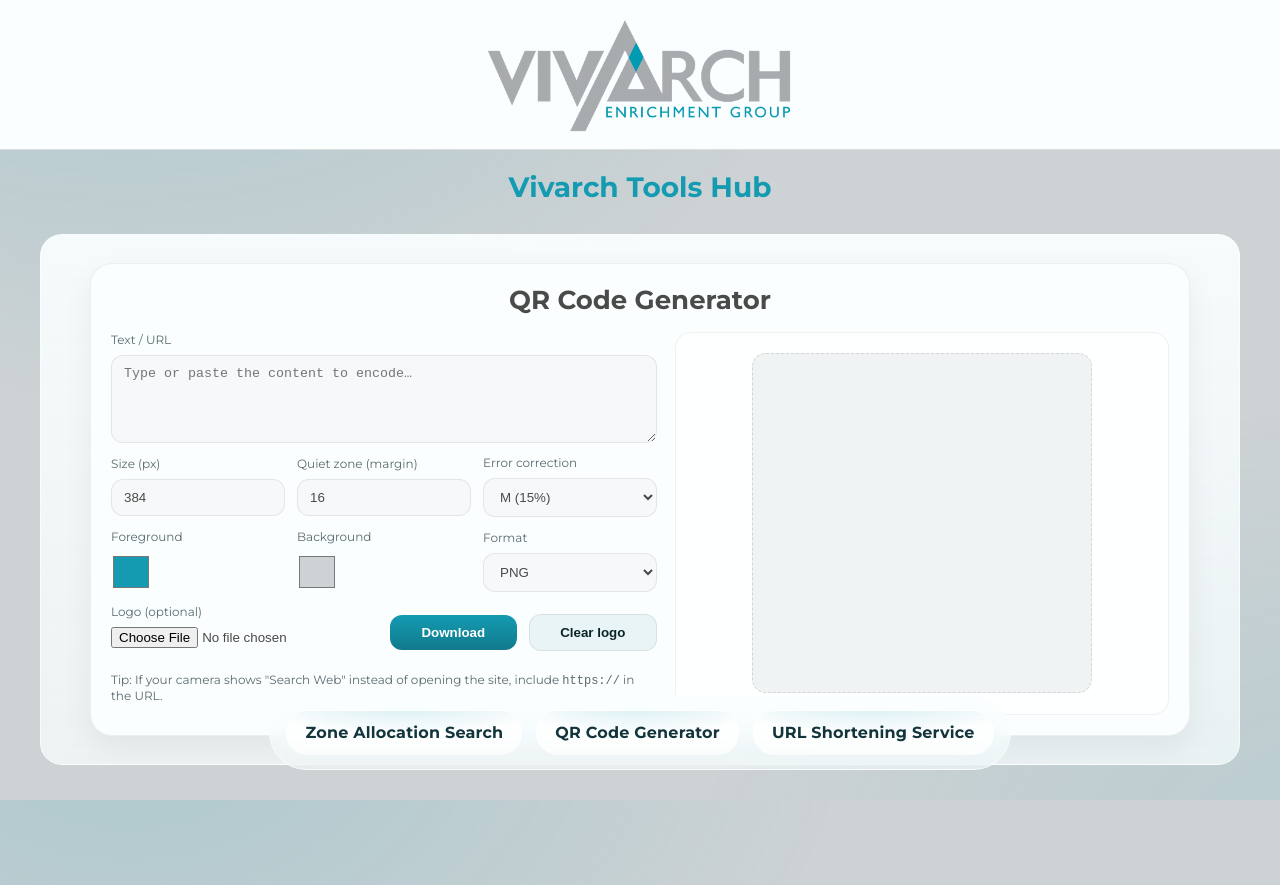
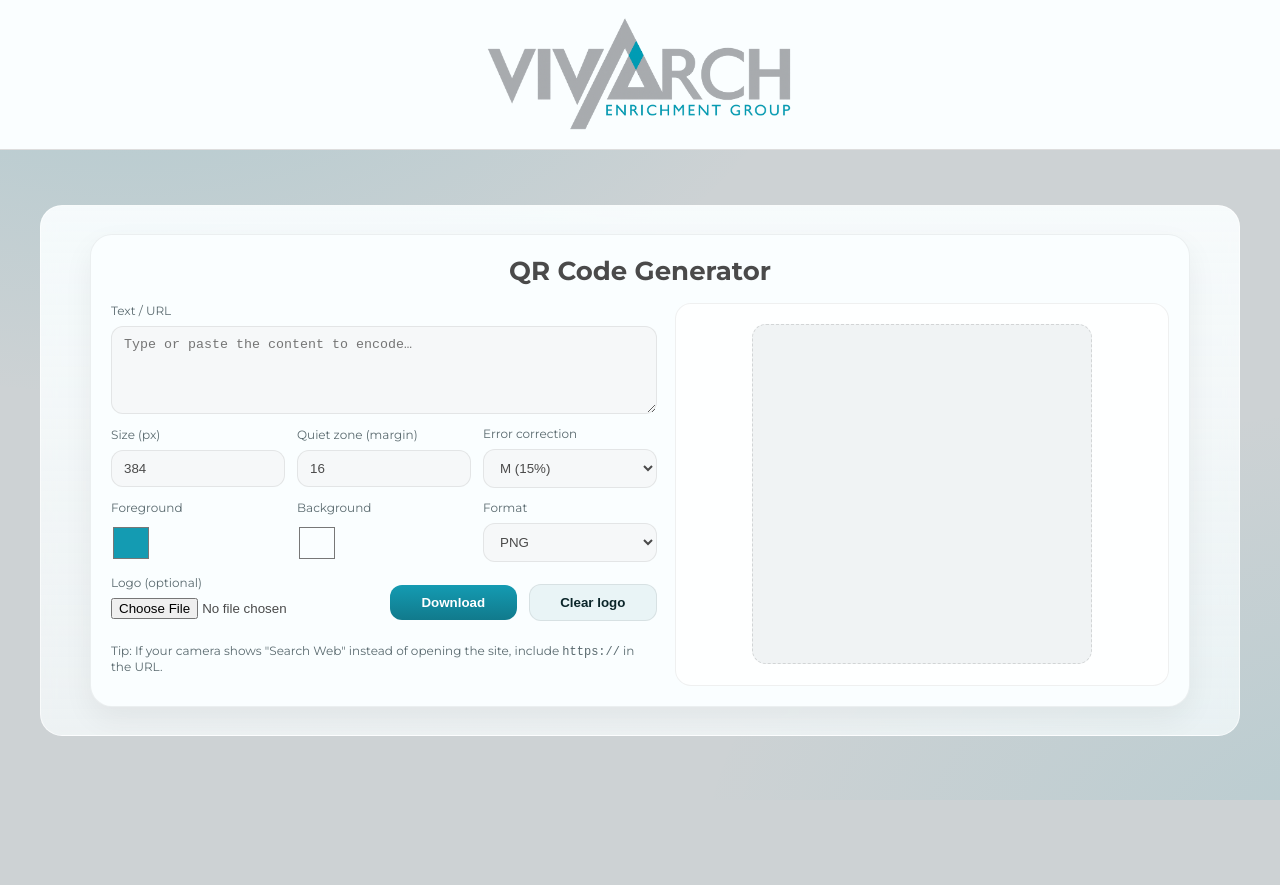
Before and after one commit to darylvivarch/vsuite, a plain HTML site: page qr-code-generator.html in a window 1280 px wide. After the commit the page ends 800 px from the top, so only its background shows below. Drawn offline with Linux system fonts and the light colour scheme; a script that the page names is missing.

Commit message:
qr-code-generator.html

```diff
--- a/qr-code-generator.html
+++ b/qr-code-generator.html
@@ -16,7 +16,7 @@
       --white:#fafeff;
       --radius:22px;
       --header-h:150px;
-      --dock-h:75px;
+      --dock-h:75px; /* kept for compatibility; no longer used */
       --ring: rgba(20,155,178,.25);
     }
     *{box-sizing:border-box}
@@ -38,16 +38,13 @@
     }
     .header img{height:100%; width:auto; max-height:120px;}
 
-    /* Title identical to index */
-    .hub-title{
-      text-align:center; margin:20px 0; font-size:28px; font-weight:700; color:var(--accent);
-    }
+    /* (hub-title removed) */
 
-    /* === Locked Stage (identical to index.html) === */
+    /* === Locked Stage (identical to index.html, adjusted spacing) === */
     .container{
-      min-height:calc(100dvh - var(--header-h) - var(--dock-h));
+      min-height:calc(100dvh - var(--header-h));  /* no dock; stage sits closer to header */
       display:grid; place-items:center;
-      padding:10px 16px 120px;
+      padding:10px 16px 20px;                     /* reduced bottom padding */
     }
     .stage{
       width:min(1200px, 94vw);
@@ -134,45 +131,19 @@
 
     .note{font-size:12px; color:#5a6a6f}
 
-    /* Dock — EXACT match to index.html */
-    .dock{
-      position:fixed; left:0; right:0; bottom:30px; height:var(--dock-h);
-      display:flex; align-items:center; justify-content:center; padding:0 16px; z-index:40;
-      pointer-events:none;
-    }
-    .dock-inner{
-      pointer-events:auto;
-      display:flex; gap:14px; padding:14px 16px;
-      border-radius: 50px;
-      background:linear-gradient(180deg, rgba(250,254,255,.70), rgba(250,254,255,.42));
-      border:1px solid rgba(255,255,255,.55);
-      backdrop-filter: blur(16px) saturate(180%);
-      -webkit-backdrop-filter: blur(16px) saturate(180%);
-    }
-    .tab{
-      appearance:none; border:none; text-decoration:none; cursor:pointer; user-select:none;
-      background:
-        radial-gradient(120% 160% at 50% -40%, rgba(20,155,178,.22), transparent 60%),
-        linear-gradient(180deg, rgba(255,255,255,.95), rgba(255,255,255,.75));
-      border:1px solid rgba(255,255,255,.7);
-      color:#12343b; font-weight:700; letter-spacing:.2px;
-      padding:12px 18px; min-width:200px; text-align:center; border-radius:var(--radius);
-      transition: transform .15s ease;
-    }
-    .tab:hover{ transform: translateY(-2px);}
-    .tab:focus-visible{ outline: none; box-shadow: 0 0 0 5px var(--ring);}
-    @media (max-width:720px){ .tab{min-width:unset; font-size:14px; padding:10px 14px} }
+    /* Dock styles removed from use; keeping none */
   </style>
 </head>
 <body>
 
-  <!-- Header -->
+  <!-- Header (logo now clickable back to home) -->
   <header class="header" role="banner">
-    <img src="logo.png" alt="Vivarch logo" />
+    <a href="index.html" aria-label="Go to Home">
+      <img src="logo.png" alt="Vivarch logo" />
+    </a>
   </header>
 
-  <!-- Title -->
-  <div class="hub-title">Vivarch Tools Hub</div>
+  <!-- (Title removed) -->
 
   <!-- Stage -->
   <main class="container" role="main">
@@ -216,7 +187,7 @@
                 </div>
                 <div class="field">
                   <label class="label">Background</label>
-                  <input id="bg" type="color" value="#cdd2d4" />
+                  <input id="bg" type="color" value="#fafeff" />
                 </div>
                 <div class="field">
                   <label class="label" for="format">Format</label>
@@ -256,14 +227,7 @@
     </section>
   </main>
 
-  <!-- Dock -->
-  <nav class="dock" role="navigation" aria-label="Primary">
-    <div class="dock-inner">
-      <a class="tab" href="zone-allocation.html">Zone Allocation Search</a>
-      <a class="tab" href="qr-code-generator.html">QR Code Generator</a>
-      <a class="tab" href="url-shortening-service.html">URL Shortening Service</a>
-    </div>
-  </nav>
+  <!-- Dock removed -->
 
   <!-- QR library -->
   <script src="https://cdn.jsdelivr.net/npm/qr-code-styling@1.6.0/lib/qr-code-styling.js"></script>
```
